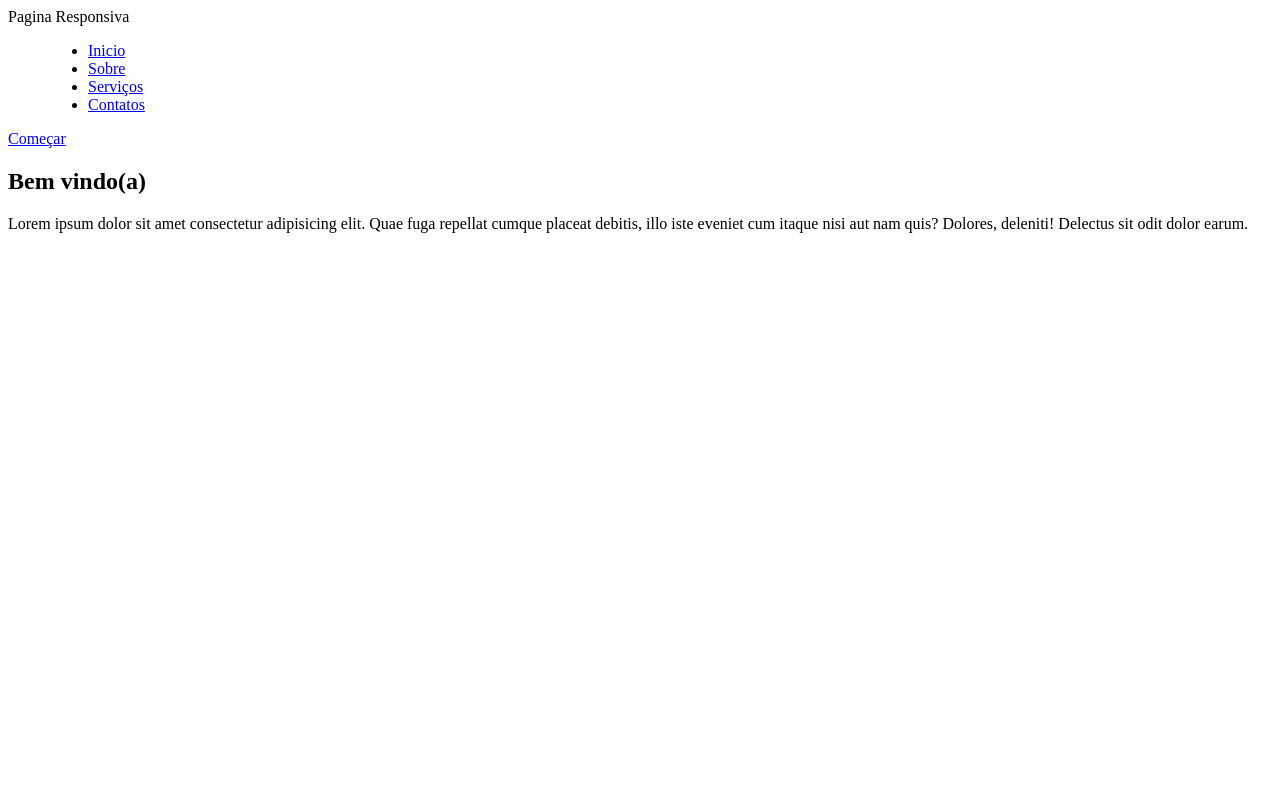
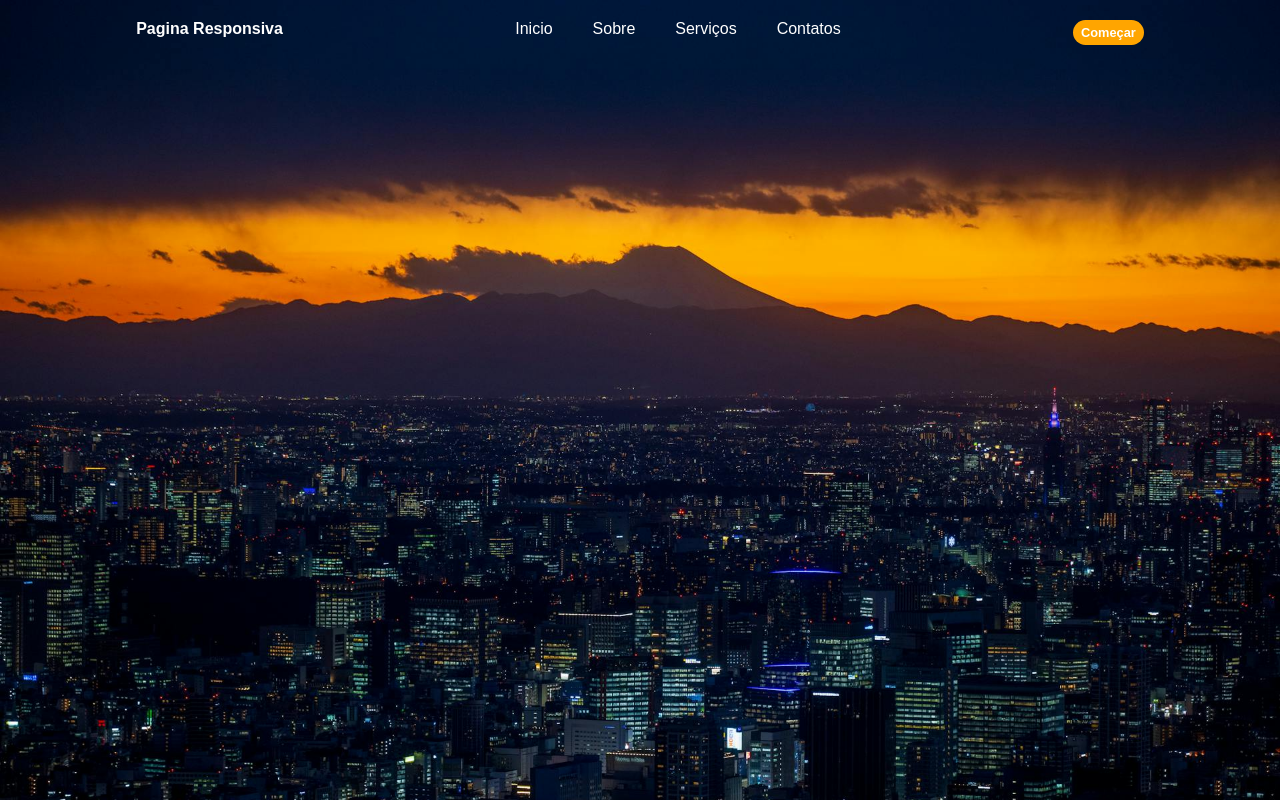
Before and after one commit to Elivelton0011/projeto-responsivo, a plain HTML site: page index.html in a window 1280 px wide. Drawn offline with nearby package versions, Linux system fonts and the light colour scheme.

Commit message:
mei caminho

```diff
--- /dev/null
+++ b/estilos/style.css
@@ -0,0 +1,81 @@
+@charset "UTF-8";
+
+* {
+    margin: 0%;
+    padding: 0%;
+    box-sizing: border-box;
+    font-family: Arial, Helvetica, sans-serif;
+    color: white;
+}
+
+body, html {
+    width: 100vw;
+    height: 100vh;
+    background: url(../img/backgroud.jpg) no-repeat;
+    background-position: center center ;
+    background-size: cover;
+}
+
+a {
+    text-decoration: none;
+    font-size: 1em;
+}
+a:hover {
+    color: orange;
+}
+li {
+    list-style: none;
+}
+
+.navegacao {
+ display: flex;
+ flex-direction: row;
+ justify-content: space-around;
+ padding: 20px;
+}
+
+.navegacao ul {
+    display: flex;
+    gap: 40px;
+}
+
+.logo {
+    font-weight: bold;
+}
+
+#comecar {
+    background-color: orange;
+    padding: 5px 8px;
+    border-radius: 15px;
+    border: none;
+    outline: none;
+    font-weight:900;
+    font-size: 0.8rem;
+    cursor: pointer;
+}
+
+#comecar:hover {
+    color: white;
+}
+
+#burger {
+    display: none;
+}
+
+/* telas menores */
+@media screen and (max-width: 900px) {
+
+    .navegacao {
+       justify-content: space-between;
+    }
+    menu, #comecar {
+        display: none;
+    }
+    #burger {
+        display: flex;
+    }
+    #burger:hover {
+        color: orange;
+        cursor: pointer;
+    }
+}
--- a/index.html
+++ b/index.html
@@ -3,10 +3,13 @@
 <head>
     <meta charset="UTF-8">
     <meta name="viewport" content="width=device-width, initial-scale=1.0">
+    <link rel="stylesheet" href="https://fonts.googleapis.com/css2?family=Material+Symbols+Outlined:opsz,wght,FILL,GRAD@20..48,100..700,0..1,-50..200&icon_names=menu" />
     <title>Responsivo</title>
+    <link rel="stylesheet" href="estilos/style.css">
+
 </head>
 <body>
-    <header>
+    <header class="navegacao">
         <div class="logo">Pagina Responsiva</div>
         <menu>
             <ul>
@@ -16,13 +19,12 @@
                 <li><a href="#">Contatos</a></li>
             </ul>
         </menu>
-        <a href="iniciar">Começar</a>
+        <a id="comecar" href="#">Começar</a>
+        <span id="burger" class="material-symbols-outlined">
+            menu
+            </span>
     </header>
     <main>
-        <section>
-            <h1>Bem vindo(a)</h1>
-            <p>Lorem ipsum dolor sit amet consectetur adipisicing elit. Quae fuga repellat cumque placeat debitis, illo iste eveniet cum itaque nisi aut nam quis? Dolores, deleniti! Delectus sit odit dolor earum.</p>
-        </section>
     </main>
 </body>
 </html>
```
